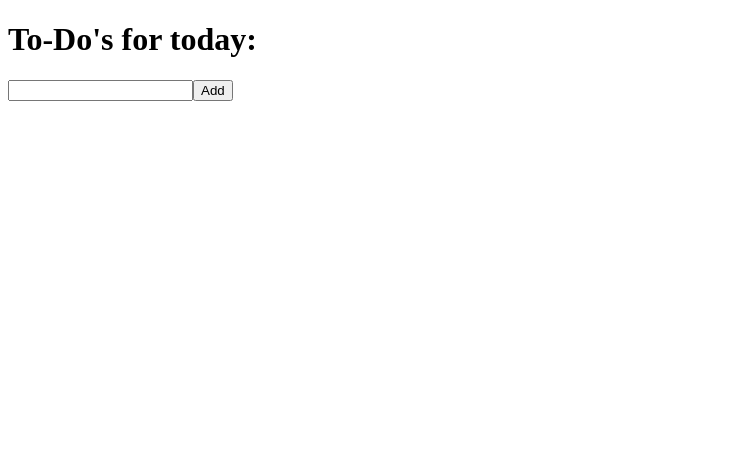
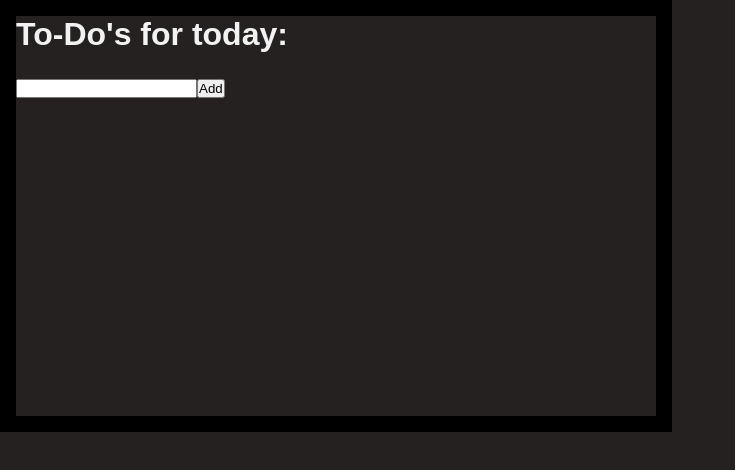
Before and after one commit to Quazar8/ReactToDo, a React app: page / in a window 1280 px wide. Shown: the top 470 px of the page, without its empty margins (0-735 px from the left). Built offline with nearby package versions, Linux system fonts and the light colour scheme.

Commit message:
Adding more css
Styling all components.

```diff
--- a/src/components/App.js
+++ b/src/components/App.js
@@ -2,6 +2,8 @@ import React, { useState } from 'react'
 
 import Input from './Input'
 import ToDosContainer from './ToDosContainer'
+
+import '../styles/app.css'
 
 const App = (props) => {
     const [todos, addTodos] = useState([])
@@ -13,11 +15,11 @@ const App = (props) => {
     }
 
     return (
-        <div>
+        <main className="app-container">
             <h1>To-Do's for today:</h1>
             <ToDosContainer todos = {todos} />
             <Input submitted={submitted}/>
-        </div>
+        </main>
     )
 }
 
--- a/src/components/ToDosContainer.js
+++ b/src/components/ToDosContainer.js
@@ -1,9 +1,11 @@
 import React from 'react'
 import SingleToDo from './SingleTodo'
 
+import '../styles/todos-container.css'
+
 const ToDosContainer = (props) => {
     return (
-        <section>
+        <section className="todos-container">
             {
                 props.todos.map((todo, i) => (
                     <SingleToDo todo={todo} />
--- a/src/index.js
+++ b/src/index.js
@@ -2,4 +2,6 @@ import React from "react"
 import ReactDOM from 'react-dom'
 import App from './components/App'
 
+import './styles/index.css'
+
 ReactDOM.render(<App />, document.getElementById('root'))
--- /dev/null
+++ b/src/styles/app.css
@@ -0,0 +1,5 @@
+.app-container {
+    width:50%;
+    height:50%;
+    border: 1rem solid black;
+}
--- /dev/null
+++ b/src/styles/index.css
@@ -0,0 +1,28 @@
+:root {
+    --bcolor: #252121;
+    --ctext: #fffffff1;
+    --mainFont: Arial, Helvetica, sans-serif;
+}
+
+* {
+    margin:0;
+    padding:0;
+    box-sizing: content-box;
+}
+
+html {
+    width:100%;
+    height:100%;
+    background-color: var(--bcolor);
+    color: var(--ctext);
+    font-family: var(--mainFont);
+}
+
+body {
+    width:100%;
+    height:100%;
+}
+
+#root {
+    height:inherit;
+}
--- a/src/styles/single-todo.css
+++ b/src/styles/single-todo.css
@@ -1,3 +1,8 @@
 .single-todo {
     display: flex;
+    justify-content: space-between;
 }
+
+button {
+    padding: 1% 2%;
+}
--- /dev/null
+++ b/src/styles/todos-container.css
@@ -0,0 +1,3 @@
+.todos-container {
+    padding:2%;
+}
```
